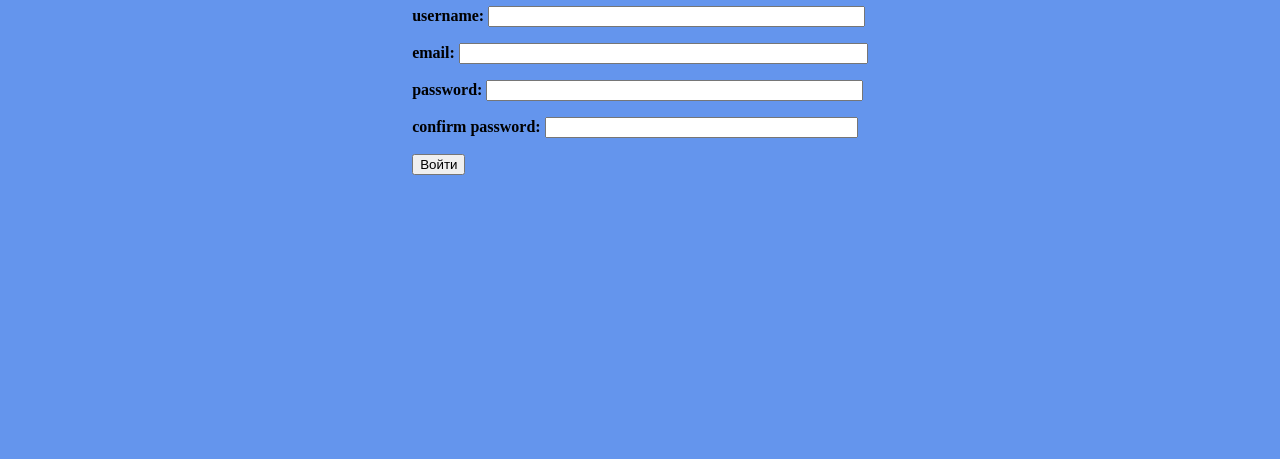
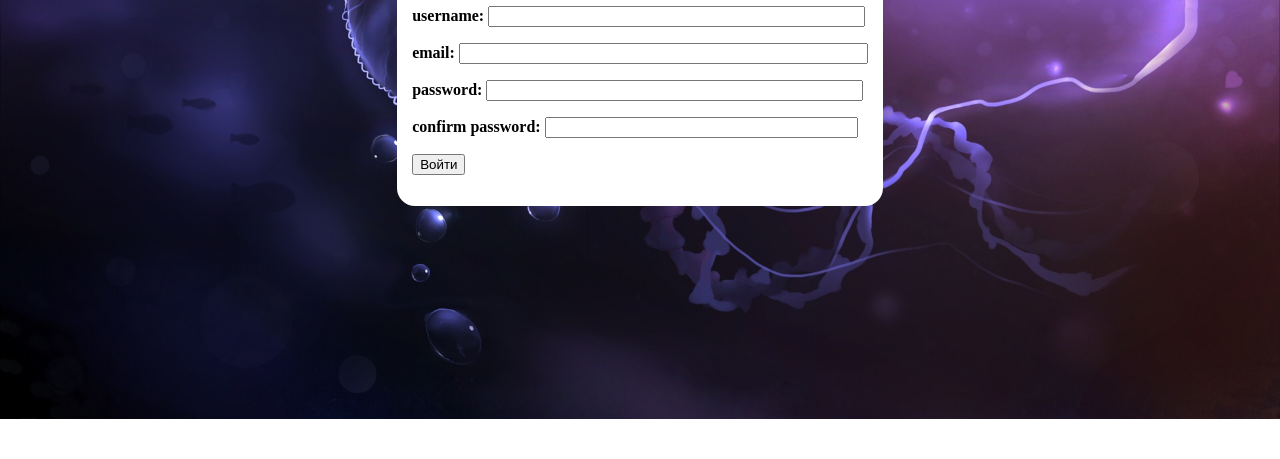
Before and after one commit to murza1tim/simple-form, a plain HTML site: page index.html in a window 1280 px wide. Shown: the part 341-800 px from the top of the page. Drawn offline with Linux system fonts and the light colour scheme.

Commit message:
add form and background

```diff
--- a/index.html
+++ b/index.html
@@ -13,10 +13,10 @@
     <!-- password -->
     <!-- confirm password -->
    <div class="wrapper">
-    <form action="" method="post">
+    <form class="login-form"
+        action="" method="post">
+
         <h1>login</h1>
-    </form>
-    <form action="handler.php">
         <p><strong>username:</strong>
          <input maxlength="25" size="44" name="login"></p>
          <p><strong>email:</strong>
--- a/styles.css
+++ b/styles.css
@@ -1,4 +1,4 @@
-body{
+body {
     height: 100vh;
     width: 100vw;
     margin: 0;
@@ -6,5 +6,18 @@ body{
     display: flex;
     align-items: center;
     justify-content: center;
-    background-color: cornflowerblue;
-    }
+    background: url("./src/images/background.jpg") center no-repeat;
+    background-size: 100%;
+}
+.wrapper {
+    display: flex;
+    align-items: center;
+    justify-content: center;
+    width: 100%;
+    height: 100%;
+}
+.login-form {
+    background-color: white;
+    border-radius: 18px;
+    padding: 15px;
+}
```
Also changed, not shown: s.jpg (deleted), src/images/background.jpg (added).
